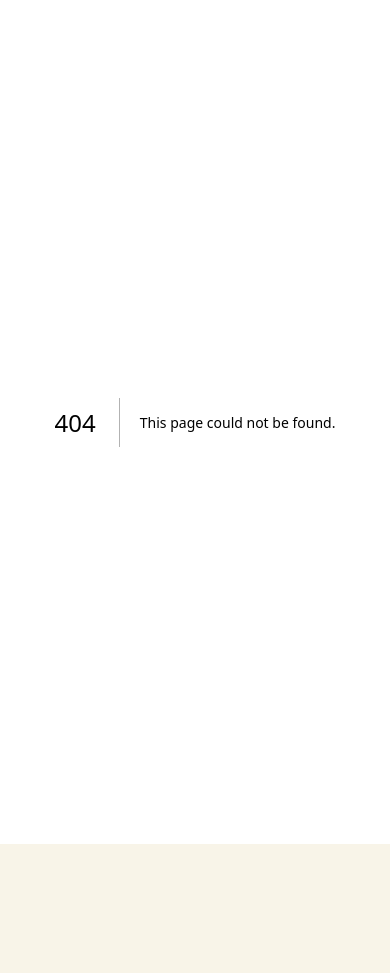
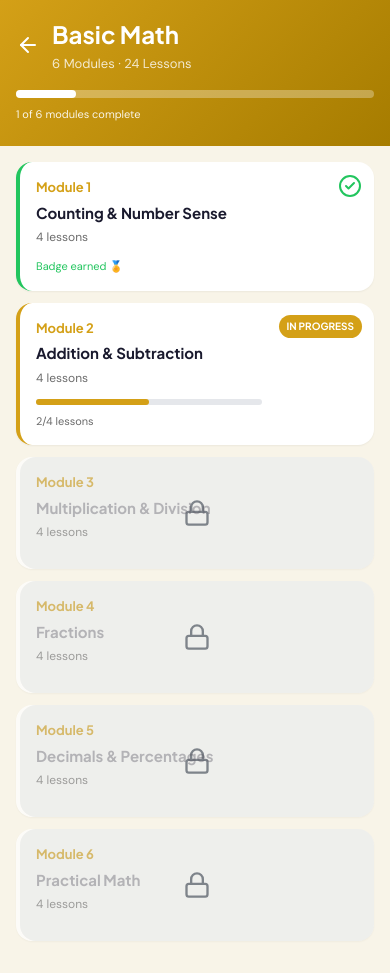
Before and after one commit to jj-tech-ranger/mwangaza, a Next.js app in the folder apps/web/: page /course in a window 390 px wide. Before the commit this address had no page. Before the commit the page ends 844 px from the top, so only its background shows below. Built offline with nearby package versions, Linux system fonts and the light colour scheme.

Commit message:
feat: add mobile Course screen for Basic Math course
Create Course Banner and Module Card components for Mwangaza course.

Co-authored-by: Jemimah Jemutai <169984600+jj-tech-ranger@users.noreply.github.com>

```diff
--- /dev/null
+++ b/apps/web/app/course/page.tsx
@@ -0,0 +1,84 @@
+'use client';
+
+import { CourseBanner } from '@/components/course-banner';
+import { ModuleCard } from '@/components/module-card';
+
+export default function CoursePage() {
+  // Mock course data
+  const course = {
+    id: 'basic-math',
+    title: 'Basic Math',
+    modules: 6,
+    lessons: 24,
+    completedModules: 1,
+  };
+
+  // Mock module data
+  const modules = [
+    {
+      number: 1,
+      title: 'Counting & Number Sense',
+      lessonCount: 4,
+      status: 'completed' as const,
+      badgeEarned: true,
+    },
+    {
+      number: 2,
+      title: 'Addition & Subtraction',
+      lessonCount: 4,
+      status: 'in-progress' as const,
+      progress: 50, // 2 of 4 lessons
+    },
+    {
+      number: 3,
+      title: 'Multiplication & Division',
+      lessonCount: 4,
+      status: 'locked' as const,
+    },
+    {
+      number: 4,
+      title: 'Fractions',
+      lessonCount: 4,
+      status: 'locked' as const,
+    },
+    {
+      number: 5,
+      title: 'Decimals & Percentages',
+      lessonCount: 4,
+      status: 'locked' as const,
+    },
+    {
+      number: 6,
+      title: 'Practical Math',
+      lessonCount: 4,
+      status: 'locked' as const,
+    },
+  ];
+
+  return (
+    <div className="min-h-screen bg-background pb-8">
+      {/* Course Banner */}
+      <CourseBanner
+        title={course.title}
+        modules={course.modules}
+        lessons={course.lessons}
+        completedModules={course.completedModules}
+      />
+
+      {/* Module List */}
+      <div className="px-4 mt-4 space-y-3">
+        {modules.map((module) => (
+          <ModuleCard
+            key={module.number}
+            number={module.number}
+            title={module.title}
+            lessonCount={module.lessonCount}
+            status={module.status}
+            progress={module.progress || 0}
+            badgeEarned={module.badgeEarned}
+          />
+        ))}
+      </div>
+    </div>
+  );
+}
--- /dev/null
+++ b/apps/web/components/course-banner.tsx
@@ -0,0 +1,67 @@
+'use client';
+
+import { ArrowLeft } from 'lucide-react';
+import { useRouter } from 'next/navigation';
+
+interface CourseBannerProps {
+  title: string;
+  modules: number;
+  lessons: number;
+  completedModules: number;
+}
+
+export function CourseBanner({
+  title,
+  modules,
+  lessons,
+  completedModules,
+}: CourseBannerProps) {
+  const router = useRouter();
+  const completionPercentage = (completedModules / modules) * 100;
+
+  return (
+    <div className="w-full">
+      {/* Banner with gradient background */}
+      <div
+        className="relative w-full pt-4 pb-6 px-4"
+        style={{
+          background: `linear-gradient(135deg, #D4A017 0%, #A67C00 100%)`,
+        }}
+      >
+        {/* Back button and title */}
+        <div className="flex items-center gap-3 mb-4">
+          <button
+            onClick={() => router.back()}
+            className="text-white hover:opacity-80 transition-opacity"
+            aria-label="Go back"
+          >
+            <ArrowLeft size={24} />
+          </button>
+          <div className="flex-1">
+            <h1 className="text-[24px] font-bold text-white font-heading">
+              {title}
+            </h1>
+            <p className="text-[13px] text-white/80 font-body mt-0.5">
+              {modules} Modules · {lessons} Lessons
+            </p>
+          </div>
+        </div>
+
+        {/* Progress bar */}
+        <div className="mt-4">
+          <div className="flex items-center gap-2 mb-2">
+            <div className="flex-1 bg-white/30 rounded-full h-2">
+              <div
+                className="bg-white rounded-full h-2 transition-all duration-300"
+                style={{ width: `${completionPercentage}%` }}
+              />
+            </div>
+          </div>
+          <p className="text-[11px] text-white/90 font-body">
+            {completedModules} of {modules} modules complete
+          </p>
+        </div>
+      </div>
+    </div>
+  );
+}
--- /dev/null
+++ b/apps/web/components/module-card.tsx
@@ -0,0 +1,97 @@
+'use client';
+
+import { CheckCircle2, Lock } from 'lucide-react';
+
+export type ModuleStatus = 'completed' | 'in-progress' | 'locked';
+
+interface ModuleCardProps {
+  number: number;
+  title: string;
+  lessonCount: number;
+  status: ModuleStatus;
+  progress?: number; // 0-100 for in-progress modules
+  badgeEarned?: boolean;
+}
+
+export function ModuleCard({
+  number,
+  title,
+  lessonCount,
+  status,
+  progress = 0,
+  badgeEarned = false,
+}: ModuleCardProps) {
+  const borderColor =
+    status === 'completed' ? '#22C55E' : status === 'in-progress' ? '#D4A017' : 'transparent';
+  const titleOpacity = status === 'locked' ? 0.4 : 1;
+
+  return (
+    <div
+      className={`relative bg-white rounded-2xl p-4 shadow-sm transition-all ${
+        status === 'locked' ? 'opacity-70' : ''
+      }`}
+      style={{
+        borderLeft: `4px solid ${borderColor}`,
+      }}
+    >
+      {/* Locked overlay */}
+      {status === 'locked' && (
+        <div className="absolute inset-0 bg-gray-400/20 rounded-2xl flex items-center justify-center">
+          <Lock size={28} className="text-gray-600" />
+        </div>
+      )}
+
+      {/* Badge - top right */}
+      <div className="absolute top-3 right-3">
+        {status === 'completed' && (
+          <CheckCircle2 size={24} className="text-success" />
+        )}
+        {status === 'in-progress' && (
+          <div className="bg-gold px-2 py-1 rounded-full text-[10px] font-bold text-white font-heading">
+            IN PROGRESS
+          </div>
+        )}
+      </div>
+
+      {/* Content */}
+      <div className="pr-24">
+        <div className="flex items-baseline gap-2 mb-1">
+          <span className="text-[13px] font-bold text-gold font-heading">
+            Module {number}
+          </span>
+        </div>
+        <h3
+          className="text-[15px] font-bold text-text font-heading mb-1"
+          style={{ opacity: titleOpacity }}
+        >
+          {title}
+        </h3>
+        <p className="text-[12px] text-[#6B6B6B] font-body mb-3">
+          {lessonCount} lesson{lessonCount !== 1 ? 's' : ''}
+        </p>
+
+        {/* Progress bar - shown for in-progress modules */}
+        {status === 'in-progress' && (
+          <>
+            <div className="w-full bg-[#E5E7EB] rounded-full h-1.5 mb-2">
+              <div
+                className="bg-gold rounded-full h-1.5 transition-all duration-300"
+                style={{ width: `${progress}%` }}
+              />
+            </div>
+            <p className="text-[11px] text-[#6B6B6B] font-body">
+              {Math.round((progress / 100) * lessonCount)}/{lessonCount} lessons
+            </p>
+          </>
+        )}
+
+        {/* Badge earned message */}
+        {status === 'completed' && badgeEarned && (
+          <p className="text-[11px] text-success font-body mt-2">
+            Badge earned 🏅
+          </p>
+        )}
+      </div>
+    </div>
+  );
+}
```
